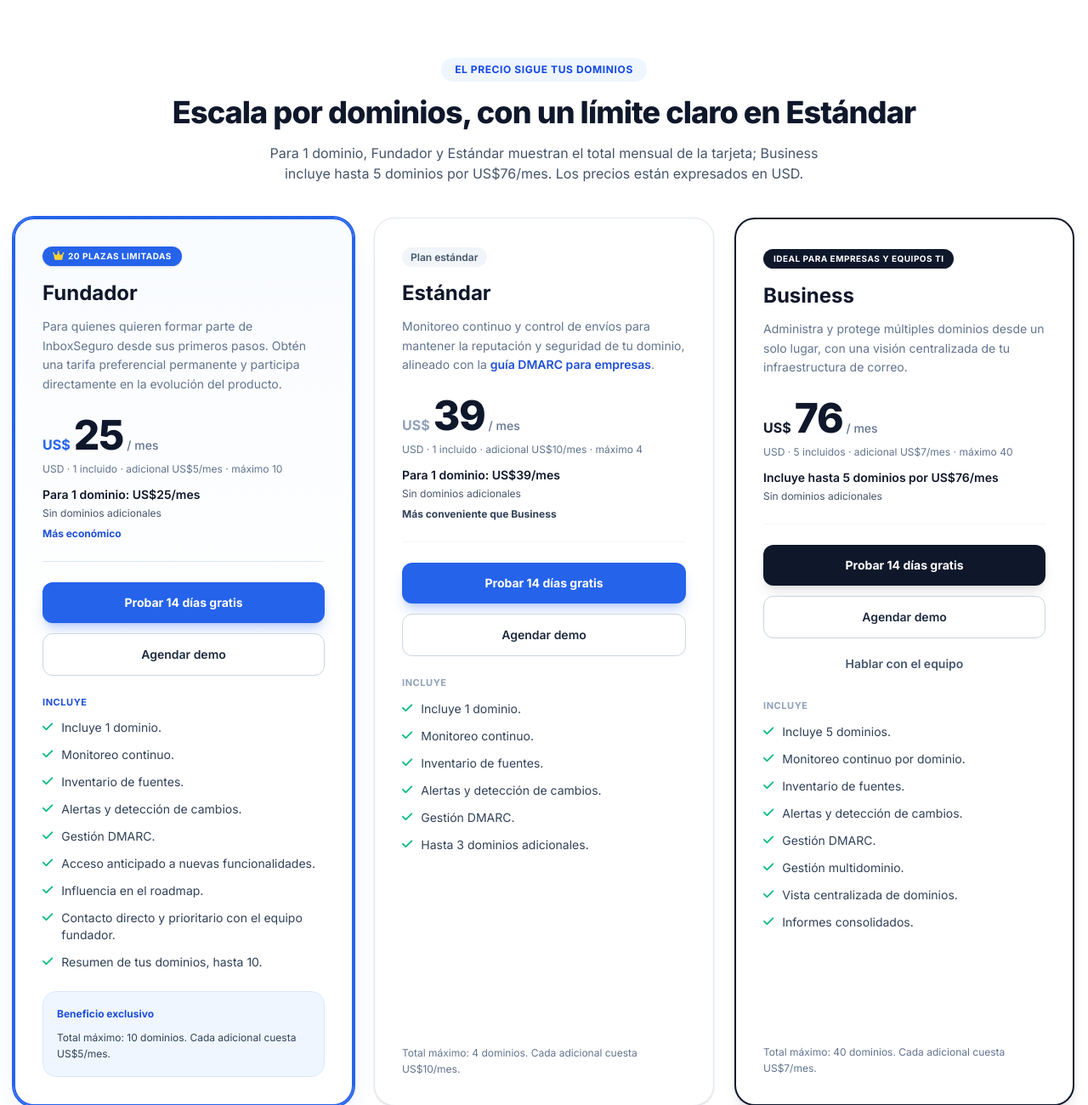
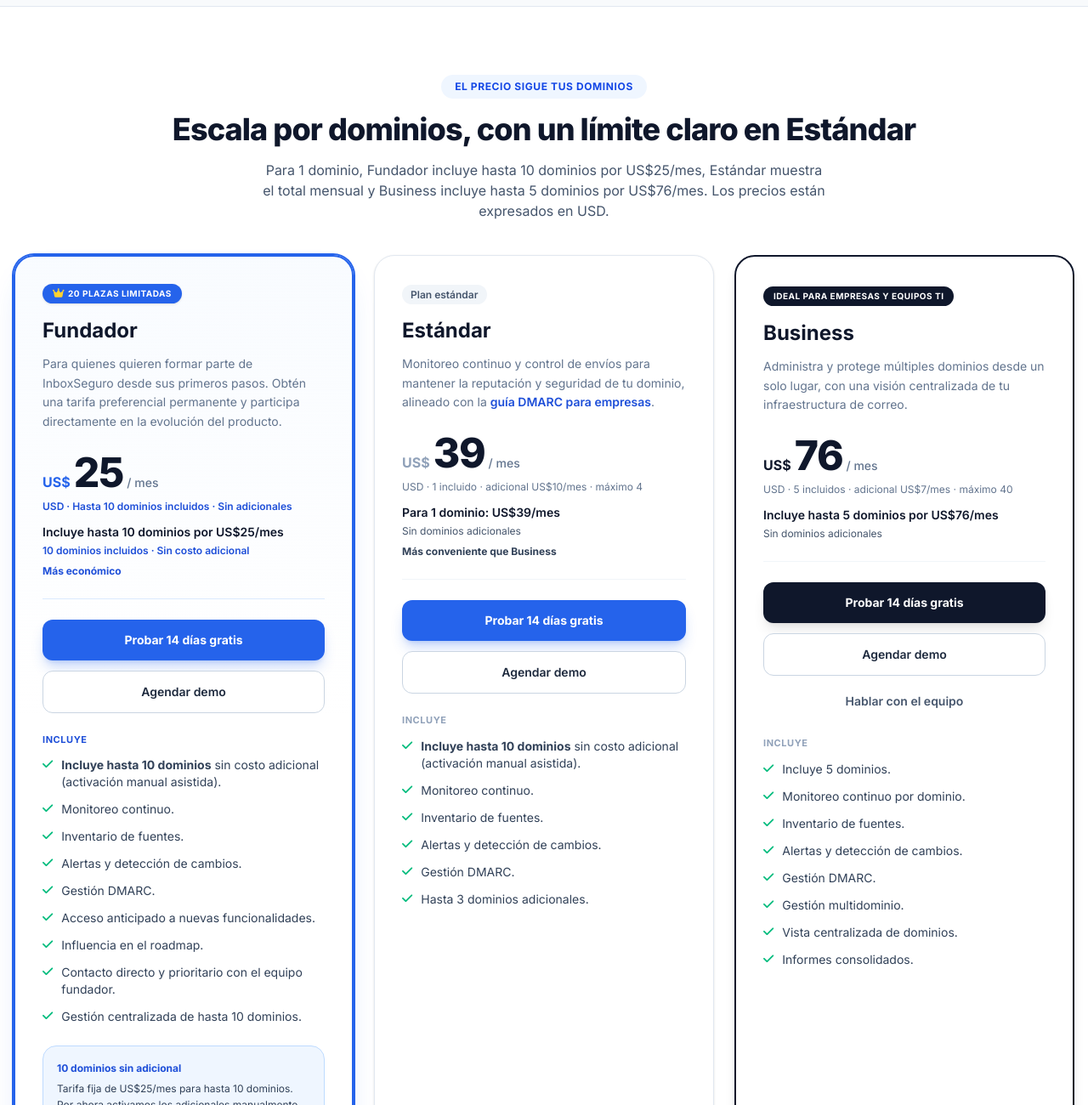
Before and after one commit to AlfredoPreznez/inboxseguro-landing, a plain HTML site: page precios.html in a window 1280 px wide. Shown: the part 1500-2800 px from the top of the page at 85% size. Drawn offline with Linux system fonts and the light colour scheme; no server answers.

Commit message:
Plan Fundador: incluye hasta 10 dominios por US5/mes sin costo adicional

```diff
--- a/precios.html
+++ b/precios.html
@@ -136,7 +136,7 @@
           "unitCode": "MON"
         }
       },
-      "description": "US$25 al mes. Total máximo: 10 dominios. Cada adicional cuesta US$5."
+      "description": "US$25 al mes. Incluye hasta 10 dominios sin costo adicional."
     },
     {
       "@type": "Offer",
@@ -214,7 +214,7 @@
     {
       "@type": "Question",
       "name": "¿Qué cuesta un dominio adicional?",
-      "acceptedAnswer": {"@type": "Answer", "text": "En Fundador cada adicional cuesta US$5 al mes. En Estándar, US$10, hasta 3 adicionales. En Business, US$7, hasta 40 dominios en total."}
+      "acceptedAnswer": {"@type": "Answer", "text": "En Fundador no pagas adicionales: incluye hasta 10 dominios en la tarifa fija de US$25/mes. En Estándar, US$10 por adicional, hasta 4 en total. En Business, US$7, hasta 40 dominios en total."}
     }
   ]
 }
@@ -393,7 +393,7 @@
                 <p class="text-lg md:text-xl text-slate-300 max-w-2xl mx-auto font-light">
                     Fundador desde US$25, Estándar desde US$39 y Business desde US$76 al mes. El precio sigue la cantidad de dominios del plan. Conoce la <a href="/plataforma" class="text-blue-300 hover:text-white font-semibold underline">plataforma</a> antes de elegir.
                 </p>
-                <p class="text-sm text-slate-400 max-w-3xl mx-auto mt-4 leading-relaxed">InboxSeguro cobra por dominio y por mes en USD: Fundador US$25/mes (1 dominio incluido, US$5 por dominio adicional, hasta 10, plazas limitadas), Estándar US$39/mes (1 dominio incluido, US$10 por adicional, hasta 4), Business US$76/mes (5 dominios incluidos, US$7 por adicional, hasta 40); prueba de 14 días.</p>
+                <p class="text-sm text-slate-400 max-w-3xl mx-auto mt-4 leading-relaxed">InboxSeguro cobra por dominio y por mes en USD: Fundador US$25/mes (hasta 10 dominios incluidos, sin costo adicional, plazas limitadas), Estándar US$39/mes (1 dominio incluido, US$10 por adicional, hasta 4), Business US$76/mes (5 dominios incluidos, US$7 por adicional, hasta 40); prueba de 14 días.</p>
                 <p class="text-sm text-slate-400 mt-6">Los precios están en USD y se facturan cada mes. La prueba de 14 días abre el registro del plan.</p>
                 <p class="mt-6">
                     <a href="/domain-checker" data-seo-event="cta_tool_from_pricing" class="inline-flex items-center justify-center px-6 py-3 rounded-xl text-sm font-semibold bg-brand-600 hover:bg-brand-700 text-white transition-colors shadow-lg">Revisa tu dominio gratis antes de elegir</a>
@@ -432,7 +432,7 @@
                             <p class="text-[11px] font-bold uppercase tracking-wider text-brand-700 mb-2">Fundador</p>
                             <p class="text-3xl font-extrabold text-slate-900 tracking-tight"><span data-quote-currency="founding">US$</span><span data-quote-amount="founding">25</span></p>
                             <p class="text-xs text-slate-500 mt-1">/ mes · USD</p>
-                            <p class="text-sm text-slate-700 mt-3" data-quote-extra="founding">Sin dominios adicionales</p>
+                            <p class="text-sm font-semibold text-brand-700 mt-3" data-quote-extra="founding">10 dominios incluidos · Sin costo adicional</p>
                             <p class="hidden mt-3 text-xs font-bold text-brand-700" data-quote-chip="founding"></p>
                         </div>
                         <div class="quote-card" data-plan-card="standard">
@@ -467,7 +467,7 @@
                 <div class="text-center mb-10">
                     <span class="inline-block px-4 py-1.5 rounded-full bg-blue-50 text-blue-700 font-bold text-xs uppercase tracking-wider mb-4">El precio sigue tus dominios</span>
                     <h2 class="text-3xl md:text-4xl font-extrabold mb-4 text-slate-900 tracking-tight">Escala por dominios, con un límite claro en Estándar</h2>
-                    <p class="text-base text-slate-600 max-w-2xl mx-auto" data-pricing-cards-intro>Para 1 dominio, Fundador y Estándar muestran el total mensual de la tarjeta; Business incluye hasta 5 dominios por US$76/mes. Los precios están expresados en USD.</p>
+                    <p class="text-base text-slate-600 max-w-2xl mx-auto" data-pricing-cards-intro>Para 1 dominio, Fundador incluye hasta 10 dominios por US$25/mes, Estándar muestra el total mensual y Business incluye hasta 5 dominios por US$76/mes. Los precios están expresados en USD.</p>
                 </div>
 
                 <div class="pricing-grid">
@@ -486,9 +486,9 @@
                                 <span class="text-5xl font-extrabold text-slate-900 tracking-tight" data-quote-amount="founding">25</span>
                                 <span class="text-sm font-medium text-slate-500">/ mes</span>
                             </div>
-                            <p class="text-xs text-slate-500 mt-2">USD · 1 incluido · adicional US$5/mes · máximo 10</p>
-                            <p class="text-sm font-semibold text-slate-900 mt-3" data-quote-sentence="founding">Para 1 dominio: US$25/mes</p>
-                            <p class="text-xs text-slate-600 mt-1" data-quote-extra="founding">Sin dominios adicionales</p>
+                            <p class="text-xs font-semibold text-brand-700 mt-2">USD · Hasta 10 dominios incluidos · Sin adicionales</p>
+                            <p class="text-sm font-semibold text-slate-900 mt-3" data-quote-sentence="founding">Incluye hasta 10 dominios por US$25/mes</p>
+                            <p class="text-xs font-semibold text-brand-700 mt-1" data-quote-extra="founding">10 dominios incluidos · Sin costo adicional</p>
                             <p class="hidden mt-2 text-xs font-bold text-brand-700" data-quote-chip="founding"></p>
                         </div>
                         <a href="https://panel.inboxseguro.com/register?plan=founding&domains=1" data-register-plan="founding" data-founding-cta data-seo-event="cta_register" aria-label="Probar 14 días gratis el plan Fundador" class="block w-full py-3.5 px-4 rounded-xl text-center text-sm font-bold bg-brand-600 hover:bg-brand-700 text-white transition-all shadow-lg shadow-brand-600/25 hover:shadow-xl mb-3">Probar 14 días gratis</a>
@@ -496,7 +496,7 @@
                         <p data-founding-closed class="hidden text-sm font-semibold text-slate-700 bg-slate-100 rounded-xl px-4 py-3 text-center mb-3">Plazas agotadas. Este plan ya no se puede contratar.</p>
                         <div class="space-y-3 text-sm text-slate-700 mb-6">
                             <p class="text-[11px] font-bold uppercase tracking-wider text-brand-700">Incluye</p>
-                            <div class="flex items-start gap-2.5"><i class="fa-solid fa-check text-emerald-500 mt-0.5 shrink-0"></i><span>Incluye 1 dominio.</span></div>
+                            <div class="flex items-start gap-2.5"><i class="fa-solid fa-check text-emerald-500 mt-0.5 shrink-0"></i><span><strong>Incluye hasta 10 dominios</strong> sin costo adicional (activación manual asistida).</span></div>
                             <div class="flex items-start gap-2.5"><i class="fa-solid fa-check text-emerald-500 mt-0.5 shrink-0"></i><span>Monitoreo continuo.</span></div>
                             <div class="flex items-start gap-2.5"><i class="fa-solid fa-check text-emerald-500 mt-0.5 shrink-0"></i><span>Inventario de fuentes.</span></div>
                             <div class="flex items-start gap-2.5"><i class="fa-solid fa-check text-emerald-500 mt-0.5 shrink-0"></i><span>Alertas y detección de cambios.</span></div>
@@ -504,11 +504,11 @@
                             <div class="flex items-start gap-2.5"><i class="fa-solid fa-check text-emerald-500 mt-0.5 shrink-0"></i><span>Acceso anticipado a nuevas funcionalidades.</span></div>
                             <div class="flex items-start gap-2.5"><i class="fa-solid fa-check text-emerald-500 mt-0.5 shrink-0"></i><span>Influencia en el roadmap.</span></div>
                             <div class="flex items-start gap-2.5"><i class="fa-solid fa-check text-emerald-500 mt-0.5 shrink-0"></i><span>Contacto directo y prioritario con el equipo fundador.</span></div>
-                            <div class="flex items-start gap-2.5"><i class="fa-solid fa-check text-emerald-500 mt-0.5 shrink-0"></i><span>Resumen de tus dominios, hasta 10.</span></div>
+                            <div class="flex items-start gap-2.5"><i class="fa-solid fa-check text-emerald-500 mt-0.5 shrink-0"></i><span>Gestión centralizada de hasta 10 dominios.</span></div>
                         </div>
-                        <div class="mt-auto rounded-2xl bg-blue-50 border border-blue-100 p-4 text-xs text-slate-700 leading-relaxed">
-                            <p class="font-bold text-brand-700 mb-2">Beneficio exclusivo</p>
-                            <p>Total máximo: 10 dominios. Cada adicional cuesta US$5/mes.</p>
+                        <div class="mt-auto rounded-2xl bg-blue-50 border border-blue-200 p-4 text-xs text-slate-700 leading-relaxed">
+                            <p class="font-bold text-brand-700 mb-1">10 dominios sin adicional</p>
+                            <p>Tarifa fija de US$25/mes para hasta 10 dominios. Por ahora activamos los adicionales manualmente junto contigo.</p>
                         </div>
                     </article>
 
@@ -533,7 +533,7 @@
                         <a href="https://calendly.com/alfredo-inboxseguro/30min" target="_blank" rel="noopener" data-seo-event="cta_demo_calendly" onclick="if (typeof gtag==='function') gtag('event','schedule_demo');" class="block w-full py-3.5 px-4 rounded-xl text-center text-sm font-semibold bg-white hover:bg-slate-50 text-slate-800 border border-slate-300 transition-all mb-6">Agendar demo</a>
                         <div class="space-y-3 text-sm text-slate-700 mb-6">
                             <p class="text-[11px] font-bold uppercase tracking-wider text-slate-400">Incluye</p>
-                            <div class="flex items-start gap-2.5"><i class="fa-solid fa-check text-emerald-500 mt-0.5 shrink-0"></i><span>Incluye 1 dominio.</span></div>
+                            <div class="flex items-start gap-2.5"><i class="fa-solid fa-check text-emerald-500 mt-0.5 shrink-0"></i><span><strong>Incluye hasta 10 dominios</strong> sin costo adicional (activación manual asistida).</span></div>
                             <div class="flex items-start gap-2.5"><i class="fa-solid fa-check text-emerald-500 mt-0.5 shrink-0"></i><span>Monitoreo continuo.</span></div>
                             <div class="flex items-start gap-2.5"><i class="fa-solid fa-check text-emerald-500 mt-0.5 shrink-0"></i><span>Inventario de fuentes.</span></div>
                             <div class="flex items-start gap-2.5"><i class="fa-solid fa-check text-emerald-500 mt-0.5 shrink-0"></i><span>Alertas y detección de cambios.</span></div>
@@ -602,13 +602,13 @@
                             </tr>
                             <tr class="bg-slate-50/30">
                                 <td class="p-4 font-semibold text-slate-900">Dominios incluidos</td>
-                                <td class="p-4 text-center">1</td>
+                                <td class="p-4 text-center font-semibold text-brand-700">10</td>
                                 <td class="p-4 text-center">1</td>
                                 <td class="p-4 text-center">5</td>
                             </tr>
                             <tr>
                                 <td class="p-4 font-semibold text-slate-900">Dominio adicional</td>
-                                <td class="p-4 text-center">US$5/mes, máximo 10</td>
+                                <td class="p-4 text-center font-semibold text-brand-700">Sin costo adicional (hasta 10)</td>
                                 <td class="p-4 text-center">US$10/mes, máximo 4</td>
                                 <td class="p-4 text-center">US$7/mes, máximo 40</td>
                             </tr>
@@ -666,7 +666,7 @@
                     </details>
                     <details class="group py-4">
                         <summary class="cursor-pointer font-semibold text-slate-900">¿Qué cuesta un dominio adicional?</summary>
-                        <p class="mt-2 text-sm text-slate-600 leading-relaxed">En Fundador cada adicional cuesta US$5 al mes. En Estándar, US$10, hasta 3 adicionales. En Business, US$7, hasta 40 dominios en total.</p>
+                        <p class="mt-2 text-sm text-slate-600 leading-relaxed">En Fundador no pagas adicionales: incluye hasta 10 dominios en la tarifa fija de US$25/mes. En Estándar, US$10 por adicional, hasta 3 adicionales. En Business, US$7, hasta 40 dominios en total.</p>
                     </details>
                 </div>
             </div>
--- a/pricing.js
+++ b/pricing.js
@@ -22,8 +22,8 @@
       id: 'founding',
       name: 'Fundador',
       base: 25,
-      included: 1,
-      extraPrice: 5,
+      included: 10,
+      extraPrice: 0,
       maxDomains: 10,
       registerPlan: 'founding'
     },
@@ -131,7 +131,7 @@
     if (!q.available) {
       return 'Hasta ' + q.maxDomains + ' ' + domainNoun(q.maxDomains) + ' en este plan';
     }
-    if (q.id === 'business' && q.domains <= q.included) {
+    if ((q.id === 'business' || q.id === 'founding') && q.domains <= q.included) {
       return 'Incluye hasta ' + q.included + ' dominios por US$' + q.total + '/mes';
     }
     return 'Para ' + q.domains + ' ' + domainNoun(q.domains) + ': US$' + q.total + '/mes';
@@ -140,7 +140,8 @@
   function cardsIntroText(n) {
     if (n <= PLANS.business.included) {
       return (
-        'Para ' + n + ' ' + domainNoun(n) + ', Fundador y Estándar muestran el total mensual de la tarjeta; ' +
+        'Para ' + n + ' ' + domainNoun(n) + ', Fundador incluye hasta ' + PLANS.founding.included +
+        ' dominios por US$' + PLANS.founding.base + '/mes, Estándar muestra el total mensual y ' +
         'Business incluye hasta ' + PLANS.business.included + ' dominios por US$' + PLANS.business.base + '/mes. ' +
         'Los precios están expresados en USD.'
       );
@@ -161,6 +162,7 @@
     if (!q.available && q.id === 'business') {
       return 'Total máximo: 40 dominios.';
     }
+    if (q.id === 'founding' && q.extra === 0) return '10 dominios incluidos · Sin costo adicional';
     if (q.extra === 0) return 'Sin dominios adicionales';
     var noun = q.extra === 1 ? 'dominio adicional' : 'dominios adicionales';
     return q.extra + ' ' + noun + ' · US$' + q.extraCost + '/mes';
```
